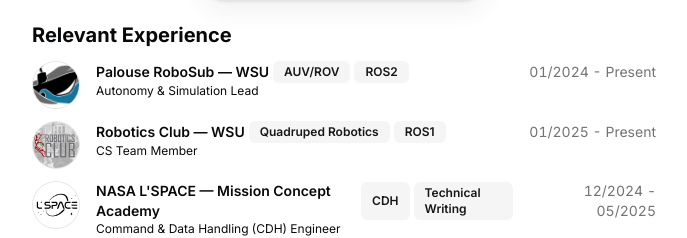
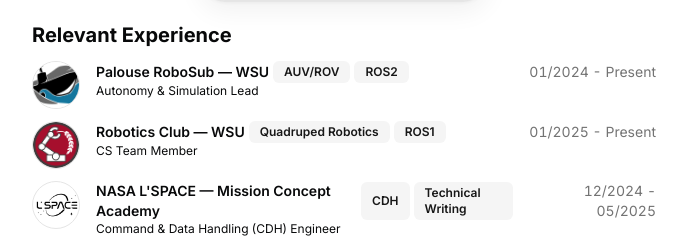
Before and after one commit to sangregoriokimpo/personalwebsite, a Next.js app: page / in a window 1280 px wide. Shown: the part 783-1021 px from the top of the page, without its empty margins (296-983 px from the left). Built offline with nearby package versions, Linux system fonts and the light colour scheme.

Commit message:
implementation: added new robotics club logo

```diff
--- a/package.json
+++ b/package.json
@@ -39,6 +39,7 @@
   },
   "devDependencies": {
     "@tailwindcss/typography": "^0.5.13",
+    "@types/estree": "^1.0.8",
     "@types/node": "^20",
     "@types/react": "^18",
     "@types/react-dom": "^18",
--- a/src/data/resume.tsx
+++ b/src/data/resume.tsx
@@ -137,7 +137,7 @@ export const DATA = {
       badges: ["Quadruped Robotics", "ROS1"],
       location: "Pullman, WA",
       title: "CS Team Member",
-      logoUrl: "wsuroboticsclub.jpg",
+      logoUrl: "arm_logo.png",
       start: "01/2025",
       end: "Present",
       description:
```
Also changed, not shown: public/arm_logo.png (added), 1 other file (tests, documents, lock files or other folders).
